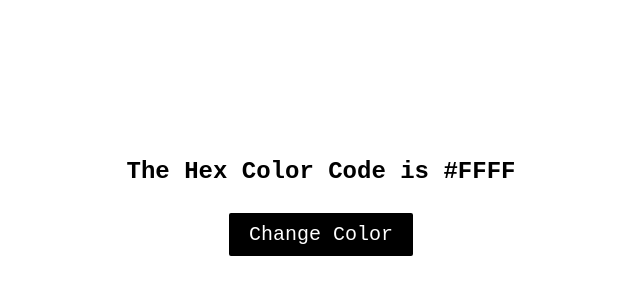
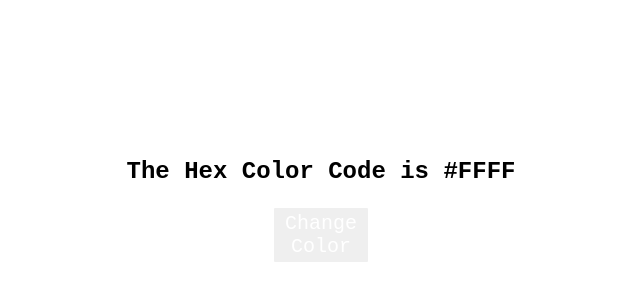
Before and after one commit to JohnCunan/HexCodeGenerator, a plain HTML site: page index.html in a window 1280 px wide. Shown: the part 270-570 px from the top of the page, without its empty margins (319-959 px from the left). Drawn offline with Linux system fonts and the light colour scheme.

Commit message:
Update main.css

```diff
--- a/main.css
+++ b/main.css
@@ -12,17 +12,40 @@ h2 {
 button {
     font-family: 'Courier New', Courier, monospace;
     font-size: 20px;
-    padding: 10px 20px;
-    margin: 5px;
-    background-color: black;
-    color:white;
-    border-radius: 5px;
-    border-color: white;
-    border-width: 3px;
-    border-style: solid;
+    width: 100px;
+    height: 60px;
+    border: none;
+    color: white;
+    border-radius: 4px;
+    transition: ease-out 0.3s;
+    font-size: 20px;
+    outline: none;
+    border: 3px solid white;
+    position: relative;
+    z-index: 1;
 }
 
 button:hover {
-    font-size: 23px;
-    transition: 0.5s;
+    color: white;
+    cursor: pointer;
 }
+
+button:before {
+    transition: 0.5s all ease;
+    position: absolute;
+    top: 0;
+    left: 50%;
+    right: 50%;
+    bottom: 0;
+    opacity: 0;
+    content: "";
+    background-color: black;
+}
+
+button:hover:before {
+    transition: 0.5s all ease;
+    left: 0;
+    right: 0;
+    opacity: 1;
+    z-index: -1;
+}
```
